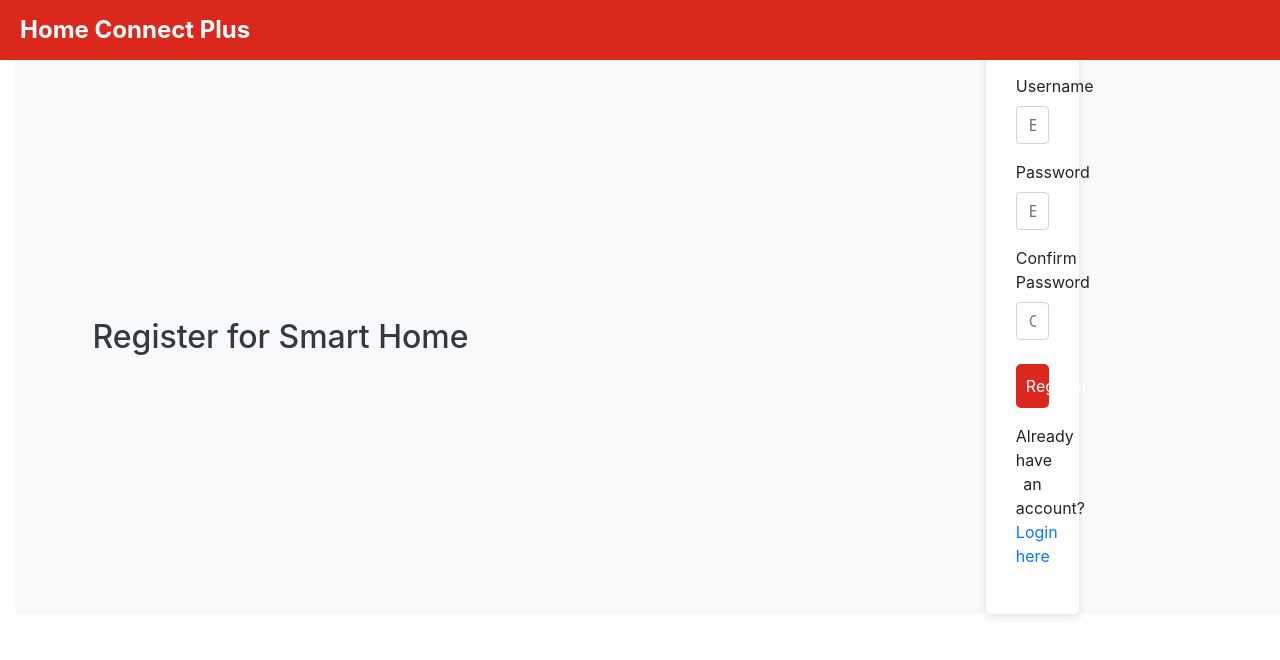
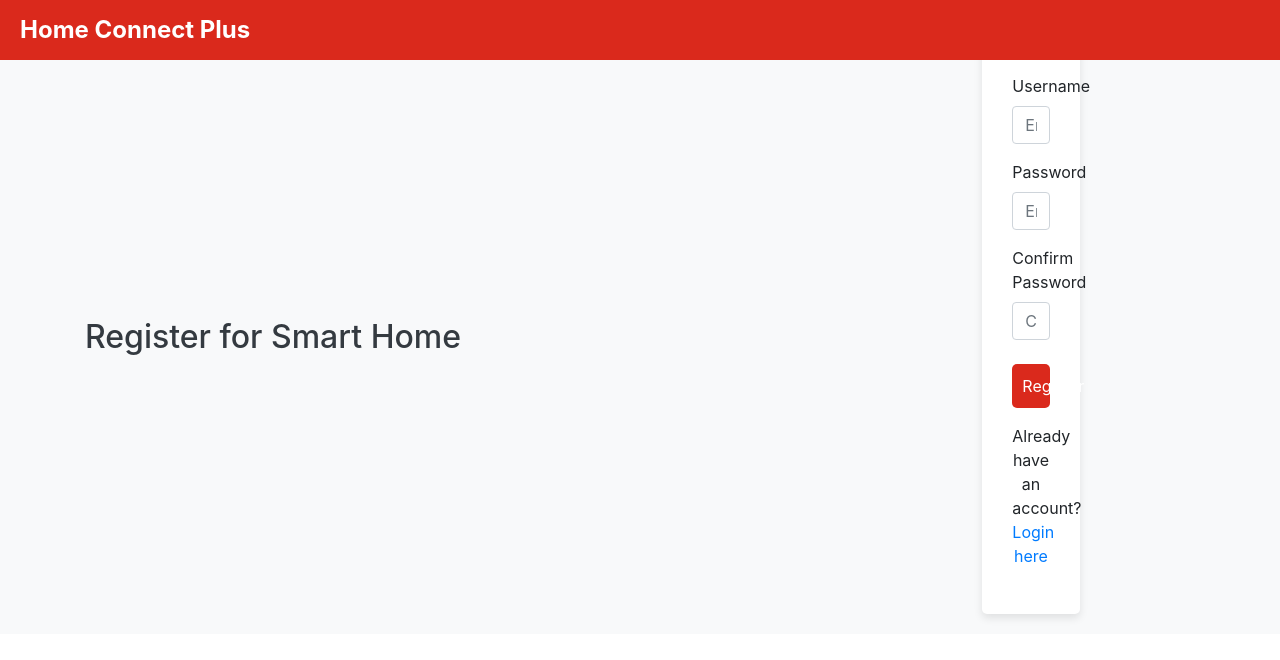
Before and after one commit to StephanieSDL/Tim-Hortons-Auto-Home, a Flask app: page /register in a window 1280 px wide. Shown: the top 660 px of the page. Run offline with Flask 3, Linux system fonts and the light colour scheme; some libraries are stand-ins or nearby versions.

Commit message:
minor adjustment

```diff
--- a/static/css/style.css
+++ b/static/css/style.css
@@ -3,8 +3,8 @@
 .login-page {
     background-color: #f8f9fa;
     align-items: center;
+    display: flex;
     justify-content: center;
-    margin-left: 15px;
 }
 
 .login-page h2 {
@@ -19,6 +19,7 @@
     background-color: #ffffff;
     padding: 30px;
     border-radius: 5px;
+    margin-left: 12px;
 }
 
 #login-error {
@@ -31,6 +32,7 @@
     border-radius: 5px;
     width: 100%;
     max-width: 400px;
+    margin-left: 12px;
     /* Ensures form doesn’t get too wide on larger screens */
     box-shadow: 0 4px 8px rgba(0, 0, 0, 0.1);
     /* Optional: adds a subtle shadow */
```
